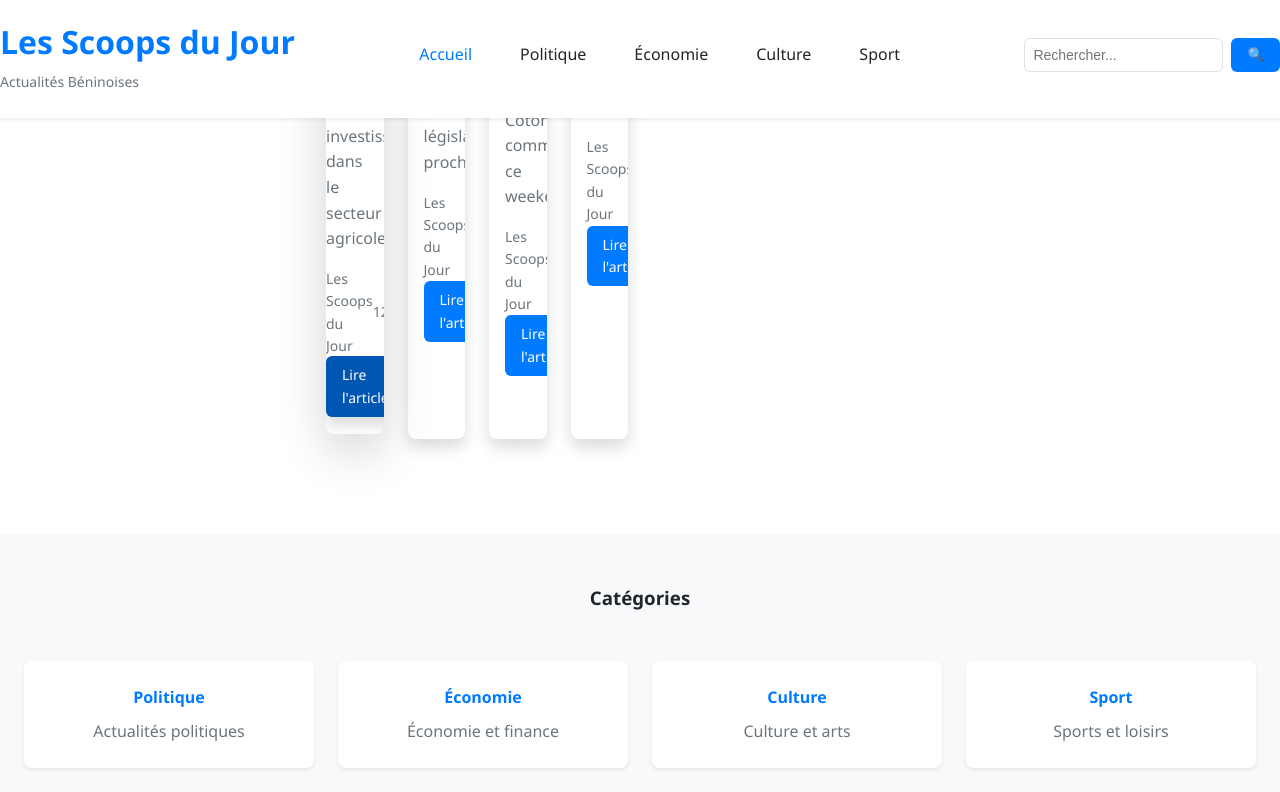
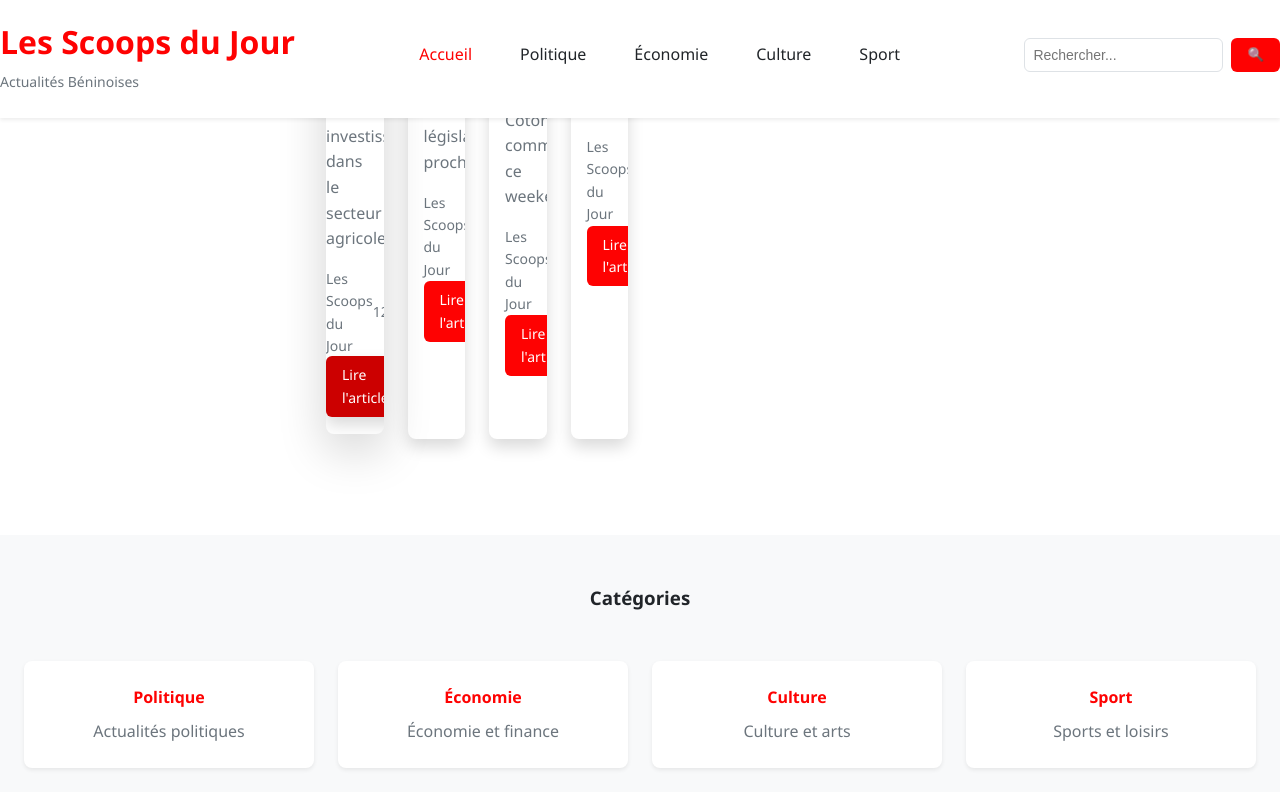
Before and after one commit to entreprisear/lesscoopsdujour, a website built with webpack: page src/index.html in a window 1280 px wide. In both pictures the pointer is over the link 365 px from the left and 1405 px from the top of the page. Shown: the part 1013-1805 px from the top of the page. Built offline with nearby package versions, Linux system fonts and the light colour scheme; no server answers.

Commit message:
Update primary color to #FE0202

```diff
--- a/src/css/components.css
+++ b/src/css/components.css
@@ -17,7 +17,7 @@
 }
 
 .btn-primary:hover {
-  background-color: #0056b3;
+  background-color: #cc0000;
   transform: translateY(-1px);
   box-shadow: var(--shadow);
 }
--- a/src/css/main.css
+++ b/src/css/main.css
@@ -89,7 +89,7 @@ body {
 }
 
 .search-bar button:hover {
-  background-color: #0056b3;
+  background-color: #cc0000;
 }
 
 /* Hero */
--- a/src/css/variables.css
+++ b/src/css/variables.css
@@ -1,6 +1,6 @@
 :root {
   /* Couleurs principales */
-  --primary-color: #007bff;
+  --primary-color: #FE0202;
   --secondary-color: #6c757d;
   --success-color: #28a745;
   --danger-color: #dc3545;
```
